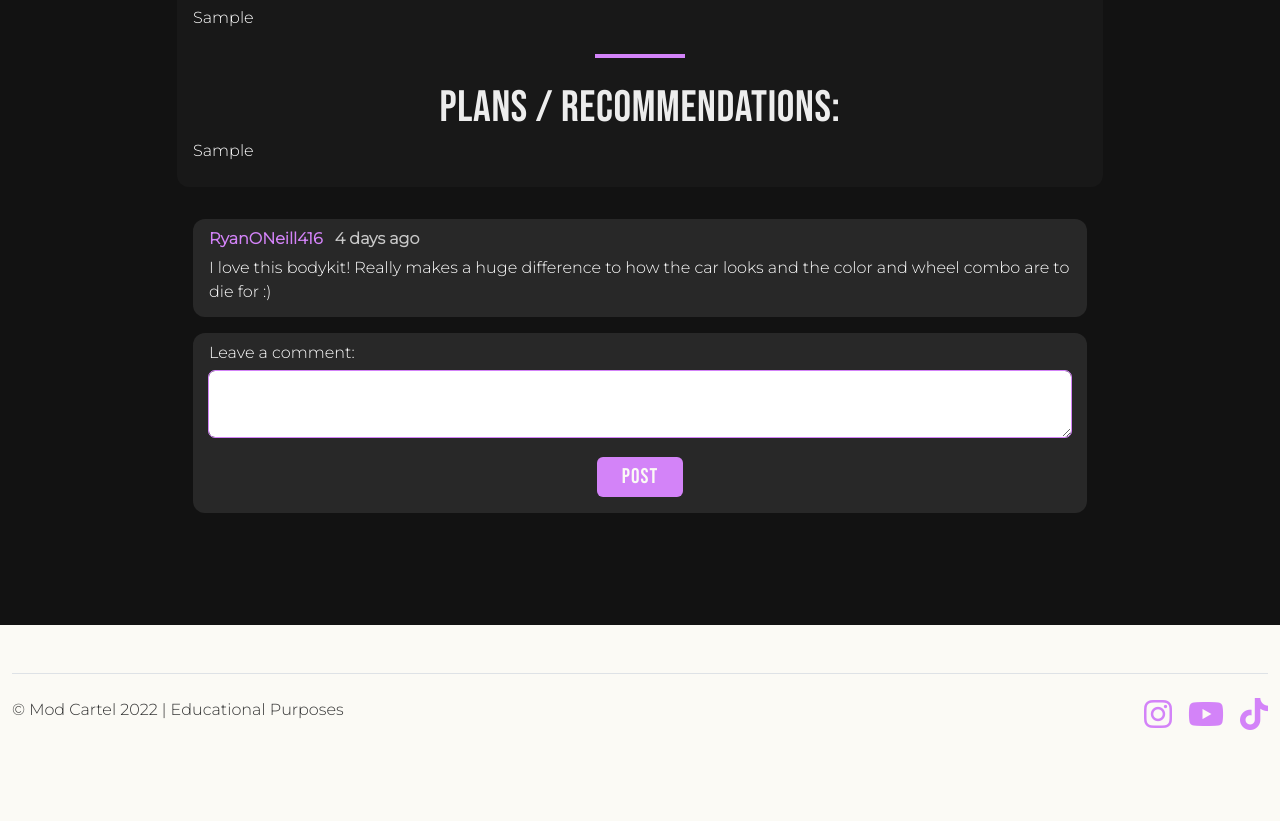
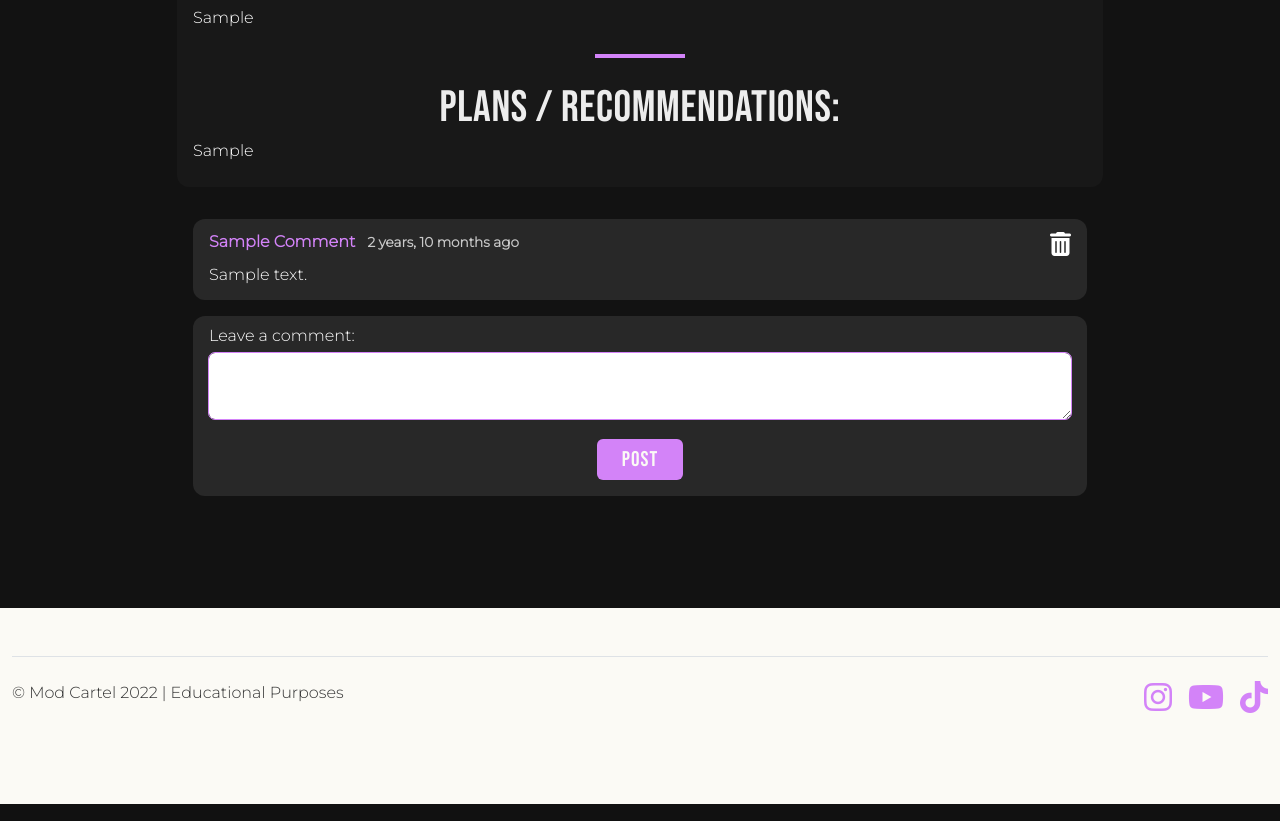
Before and after one commit to ryanoneill416/mod_cartel, a Django app: a page that uses templates/build_detail.html in a window 1280 px wide. Shown: the part 610-1431 px from the top of the page. Run offline with Django 3.2, Linux system fonts and the light colour scheme; a user stored in the database is signed in; tables that the repository leaves empty hold one stand-in row (values such as "Sample post"); some libraries are stand-ins or nearby versions.

Commit message:
Implement rendering of build comments

```diff
--- a/static/css/style.css
+++ b/static/css/style.css
@@ -469,6 +469,24 @@ hr {
     font-size: 1.33rem;
 }
 
+.comment-del {
+    font-size: 1.5rem;
+    color: #ffff;
+    transition: color .2s ease-in-out;
+}
+
+.comment-del:hover {
+    color: #d383f8;
+}
+
+.comment-name {
+    font-weight: 900;
+}
+
+.comment-date {
+    font-size: .85rem;
+}
+
 
 /* Media Queries For Responsive Design */
 @media (max-width: 1200px) {
--- a/templates/build_detail.html
+++ b/templates/build_detail.html
@@ -38,19 +38,26 @@
                 </div>
                 <!-- Comment Section and Ability to post a comment -->
                 <div class="px-3 py-3 mt-3 mb-5 comment-section">
-                    <div class="comment-display px-3 py-2 user-border">
+                    <!-- Displays the comment models stored for the specific build -->
+                    {% for comment in comments %}
+                        <div class="comment-display px-3 py-2 user-border mb-3">
+                            <div class="d-flex justify-content-between align-items-center">
                                 <p class="comment-name">
-                            RyanONeill416
+                                    {{ comment.name | title }}
                                     <span class="muted-text comment-date ms-2">
-                                4 days ago
+                                        {{ comment.comment_date | timesince }} ago
                                     </span>
                                 </p>
+                                {% if user.is_authenticated and user.is_staff or user.username == comment.name %}
+                                <a href="#" class="comment-del"><i class="fa-solid fa-trash-can"></i></a>
+                                {% endif %}
+                            </div>
                             <p>
-                            I love this bodykit! Really makes a huge difference
-                            to how the car looks and the color and wheel combo are to die for :)
+                                {{ comment.body }}
                             </p>
                         </div>
-                    <div class="comment-display px-3 py-2 mt-3 mb-5 user-border text-center">
+                    {% endfor %}
+                    <div class="comment-display px-3 py-2 mb-5 user-border text-center">
                         {% if user.is_authenticated %}
                         <form method="post">
                             <p>Leave a comment:</p>
```
Lines whose indentation alone changed are shown as unchanged.
